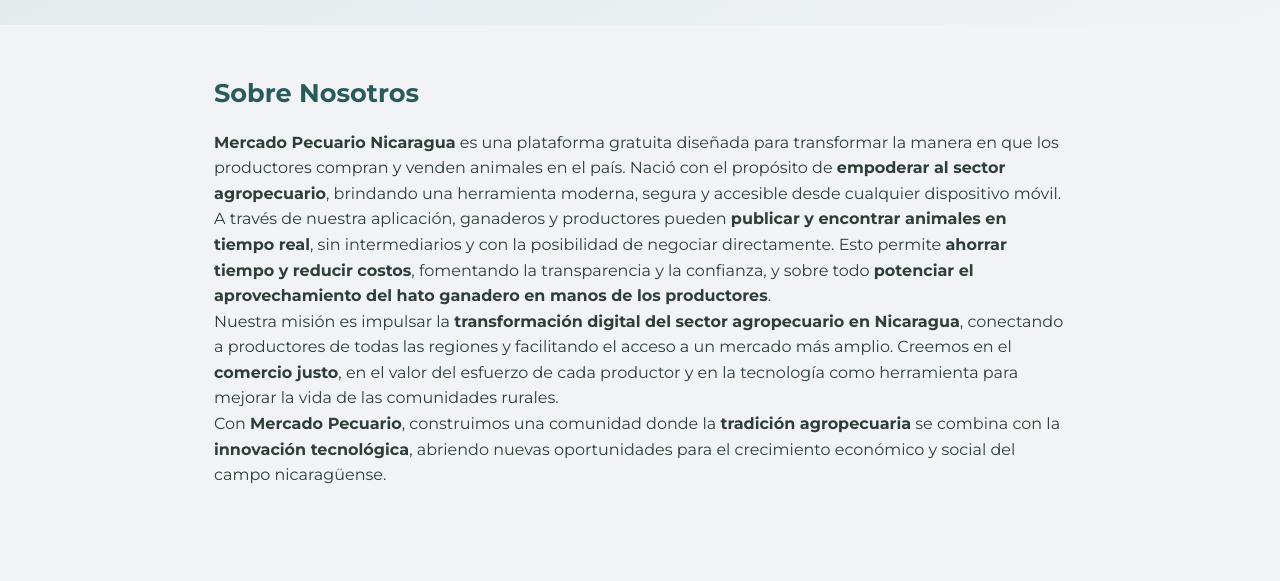
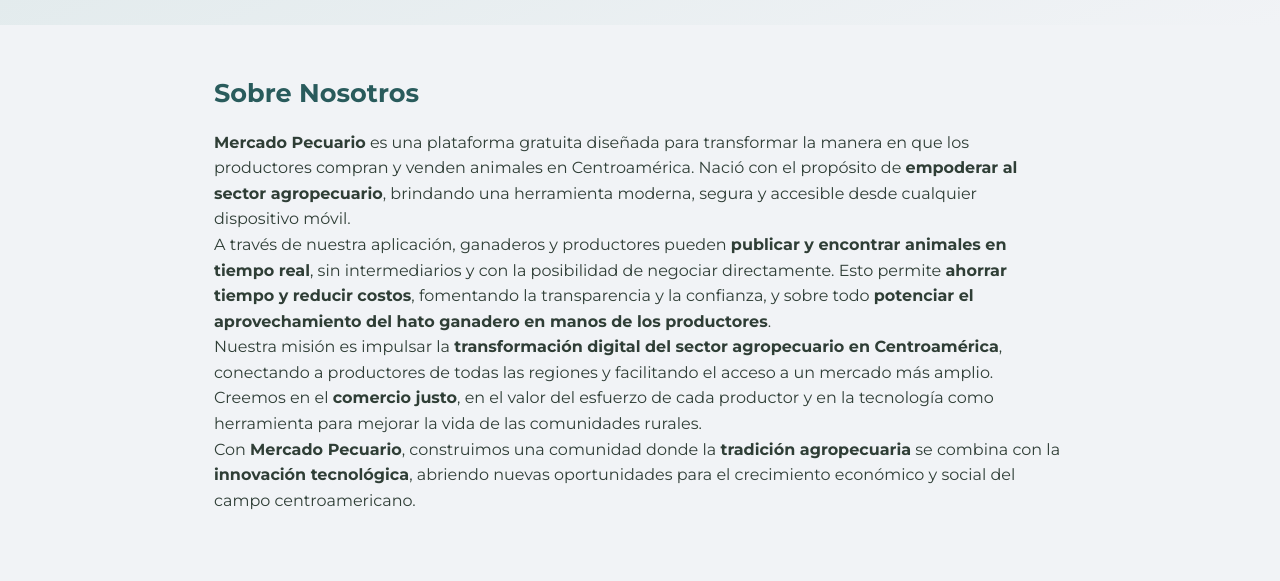
Before and after one commit to meagrivera/mercadopecuario, a plain HTML site: page index.html in a window 1280 px wide. Shown: the part 620-1201 px from the top of the page. Drawn offline with Linux system fonts and the light colour scheme.

Commit message:
Actualizar copy para reflejar presencia en Centroamérica, no solo Nicaragua

```diff
--- a/index.html
+++ b/index.html
@@ -22,8 +22,8 @@
   <link rel="icon" href="favicon.ico" type="image/x-icon" />
 
   <!-- SEO Meta Tags -->
-  <meta name="description" content="Plataforma gratuita para comprar y vender ganado en Nicaragua. Publica anuncios, encuentra animales y potencia tu negocio agropecuario con tecnología." />
-  <meta name="keywords" content="mercado pecuario, compra de ganado en nicaragua, ganado, nicaragua, conecta ganaderos, compra venta de animales, app ganadera, agropecuario, tecnología rural" />
+  <meta name="description" content="Plataforma gratuita para comprar y vender ganado en Centroamérica. Publica anuncios, encuentra animales y potencia tu negocio agropecuario con tecnología." />
+  <meta name="keywords" content="mercado pecuario, compra de ganado centroamérica, ganado, centroamérica, conecta ganaderos, compra venta de animales, app ganadera, agropecuario, tecnología rural" />
   <meta name="author" content="Mercado Pecuario" />
   <meta name="robots" content="index, follow" />
   <meta name="theme-color" content="#295b5c" />
@@ -39,7 +39,7 @@
 
   <!-- Twitter Card -->
   <meta name="twitter:card" content="summary_large_image" />
-  <meta name="twitter:title" content="Mercado Pecuario Nicaragua" />
+  <meta name="twitter:title" content="Mercado Pecuario" />
   <meta name="twitter:description" content="Compra y venta de animales fácil desde tu celular." />
   <meta name="twitter:image" content="https://mercadopecuario.com/poster1.jpg" />
 
@@ -51,7 +51,7 @@
     "name": "Mercado Pecuario",
     "url": "https://mercadopecuario.com/",
     "inLanguage": "es",
-    "description": "Plataforma gratuita para compra y venta de ganado en Nicaragua.",
+    "description": "Plataforma gratuita para compra y venta de ganado en Centroamérica.",
     "potentialAction": {
       "@type": "SearchAction",
       "target": "https://mercadopecuario.com/?q={search_term_string}",
@@ -166,7 +166,7 @@
   <section class="section" id="sobre">
     <h2>Sobre Nosotros</h2>
     <p>
-      <strong>Mercado Pecuario Nicaragua</strong> es una plataforma gratuita diseñada para transformar la manera en que los productores compran y venden animales en el país.
+      <strong>Mercado Pecuario</strong> es una plataforma gratuita diseñada para transformar la manera en que los productores compran y venden animales en Centroamérica.
       Nació con el propósito de <strong>empoderar al sector agropecuario</strong>, brindando una herramienta moderna, segura y accesible desde cualquier dispositivo móvil.
     </p>
     <p>
@@ -175,12 +175,12 @@
       <strong>potenciar el aprovechamiento del hato ganadero en manos de los productores</strong>.
     </p>
     <p>
-      Nuestra misión es impulsar la <strong>transformación digital del sector agropecuario en Nicaragua</strong>, conectando a productores de todas las regiones y facilitando el acceso a un mercado más amplio.
+      Nuestra misión es impulsar la <strong>transformación digital del sector agropecuario en Centroamérica</strong>, conectando a productores de todas las regiones y facilitando el acceso a un mercado más amplio.
       Creemos en el <strong>comercio justo</strong>, en el valor del esfuerzo de cada productor y en la tecnología como herramienta para mejorar la vida de las comunidades rurales.
     </p>
     <p>
       Con <strong>Mercado Pecuario</strong>, construimos una comunidad donde la <strong>tradición agropecuaria</strong> se combina con la <strong>innovación tecnológica</strong>,
-      abriendo nuevas oportunidades para el crecimiento económico y social del campo nicaragüense.
+      abriendo nuevas oportunidades para el crecimiento económico y social del campo centroamericano.
     </p>
   </section>
 
@@ -270,7 +270,7 @@
       tienen un <strong>costo de publicación</strong>.
     </p>
     <p>
-      Al anunciarte en <strong>Mercado Pecuario</strong>, promueves tus productos ante miles de productores y compradores en todo el país,
+      Al anunciarte en <strong>Mercado Pecuario</strong>, promueves tus productos ante miles de productores y compradores en toda la región,
       llegando directo a tu público objetivo.
     </p>
     <p>Escríbenos a:
```
